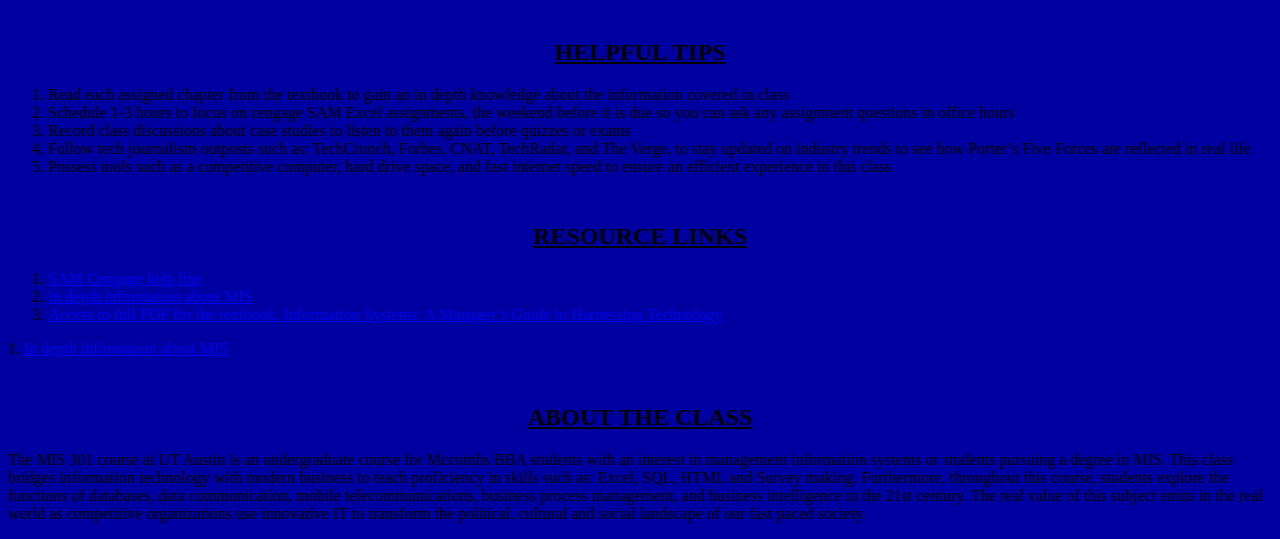
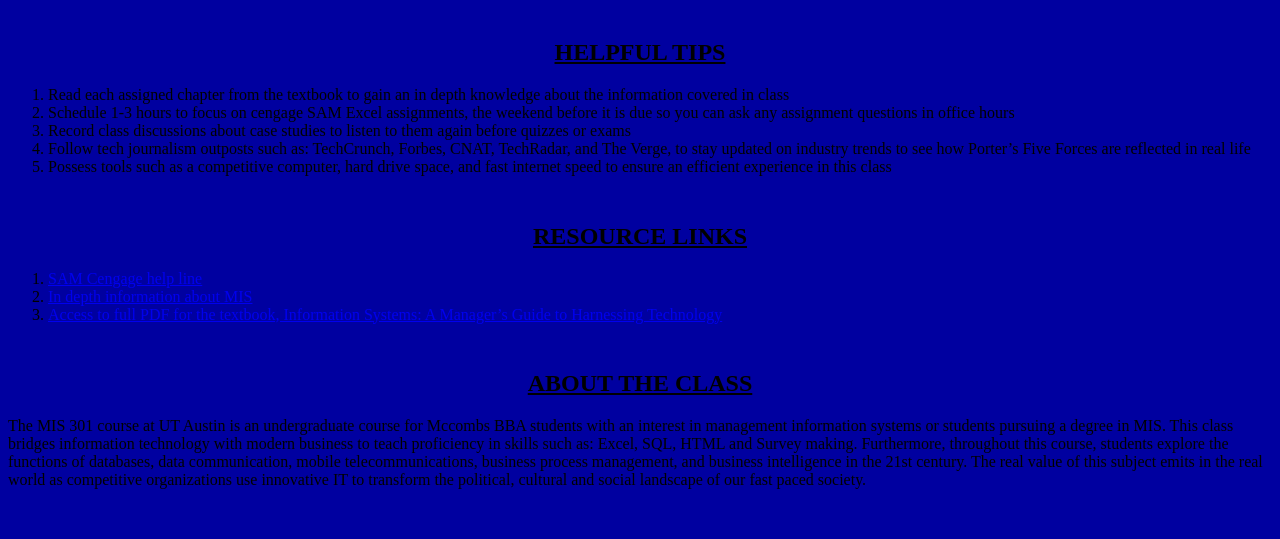
Before and after one commit to Dhaarnamalik/Dhaarnamalik.github.io, a plain HTML site: page index.html in a window 1280 px wide. Shown: the part 368-907 px from the top of the page. After the commit the page ends 873 px from the top, so only its background shows below. Drawn offline with Linux system fonts and the light colour scheme.

Commit message:
Update index.html

```diff
--- a/index.html
+++ b/index.html
@@ -17,7 +17,6 @@
 <li> <a href=“https://www.smartsheet.com/management-information-systems”>In depth information about MIS</a></li>
 <li> <a href=“https://open.umn.edu/opentextbooks/textbooks/16”>Access to full PDF for the textbook, Information Systems: A Manager’s Guide to Harnessing Technology</a></li>
 </ol>
-<p> 1. <a href=“https://www.smartsheet.com/management-information-systems”>In depth information about MIS</a> </p>
 <h2 style="text-align:center"><strong><br><u>ABOUT THE CLASS</u></strong></h2>
 <p>The MIS 301 course at UT Austin is an undergraduate course for Mccombs BBA students with an interest in management information systems or students pursuing a degree in MIS. This class bridges information technology with modern business to teach proficiency in skills such as: Excel, SQL, HTML and Survey making. Furthermore, throughout this course, students explore the functions of databases, data communication, mobile telecommunications, business process management, and business intelligence in the 21st century. The real value of this subject emits in the real world as competitive organizations use innovative IT to transform the political, cultural and social landscape of our fast paced society.</p>
 
```
